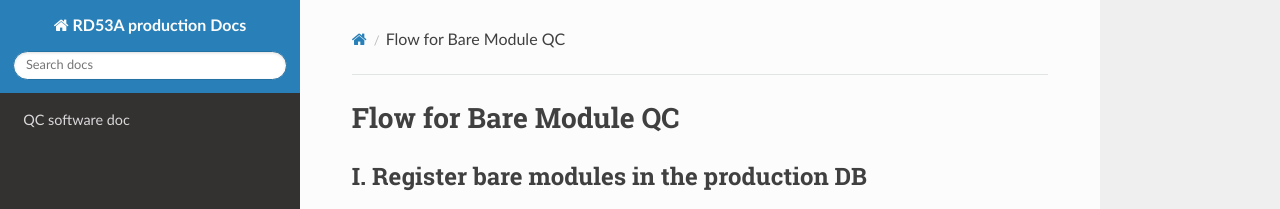
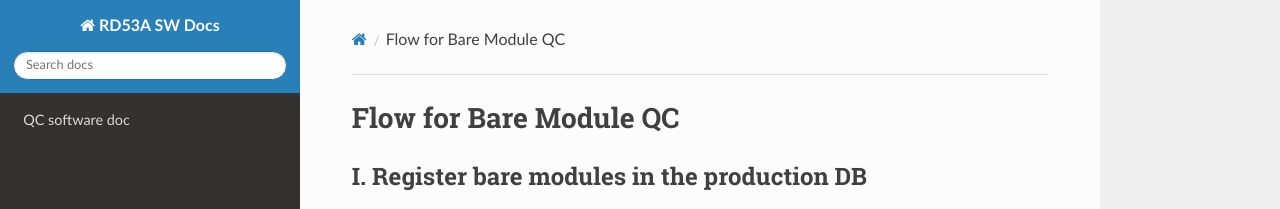
Before and after one commit to jlab-hep/-rd53a_software_doc, an MkDocs documentation site: the page built from docs/bare_module_QC_flow.md, in a window 1280 px wide. Shown: the top 209 px of the page. Built offline with MkDocs 1.6.1, drawn with Linux system fonts in a browser that asks for light colours; nearby versions of some CDN libraries.

```diff
--- a/mkdocs.yml
+++ b/mkdocs.yml
@@ -1,4 +1,4 @@
-site_name: RD53A production Docs
+site_name: RD53A SW Docs
 nav:
     - QC software doc: rd53a_demo_flow.md
 theme: readthedocs
```
